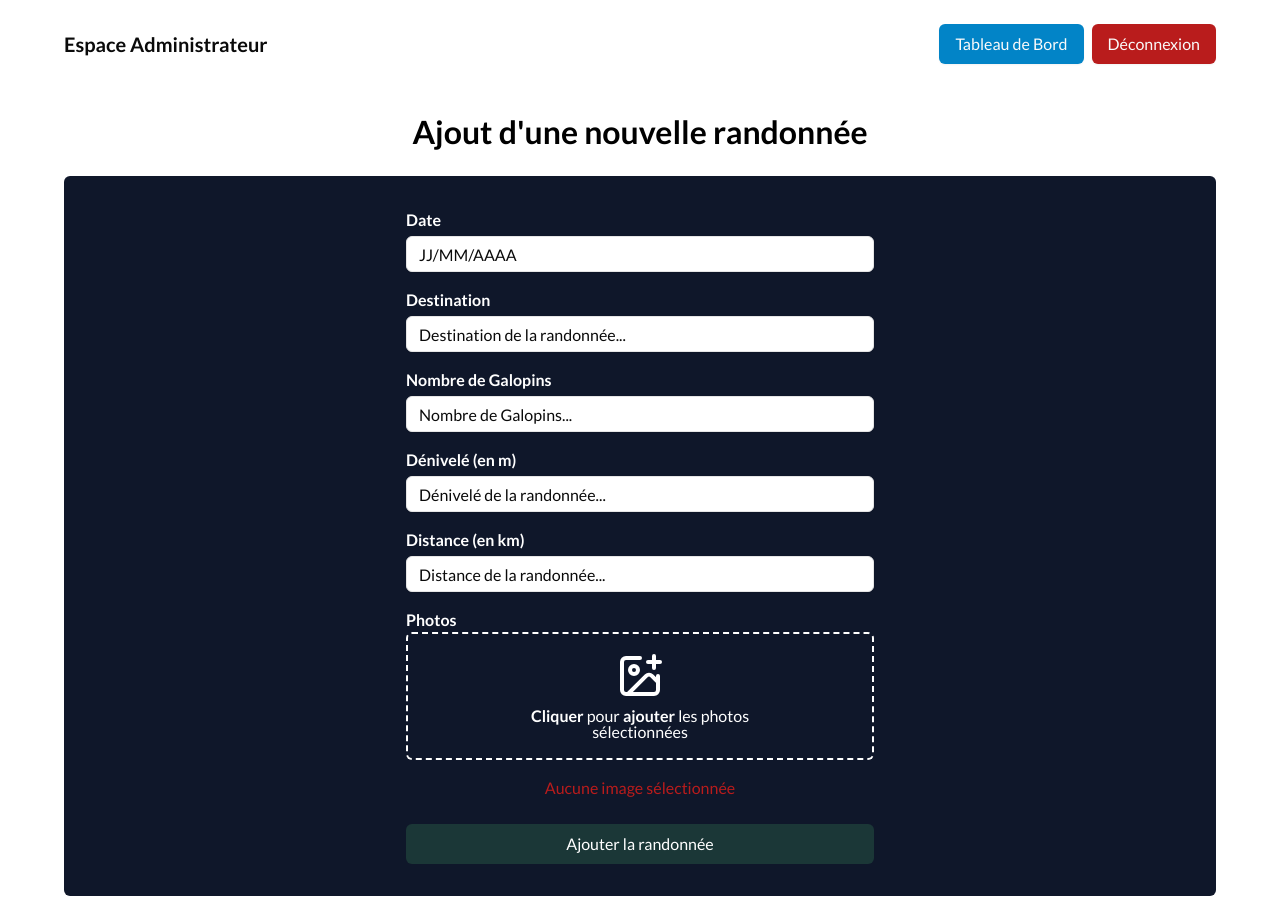
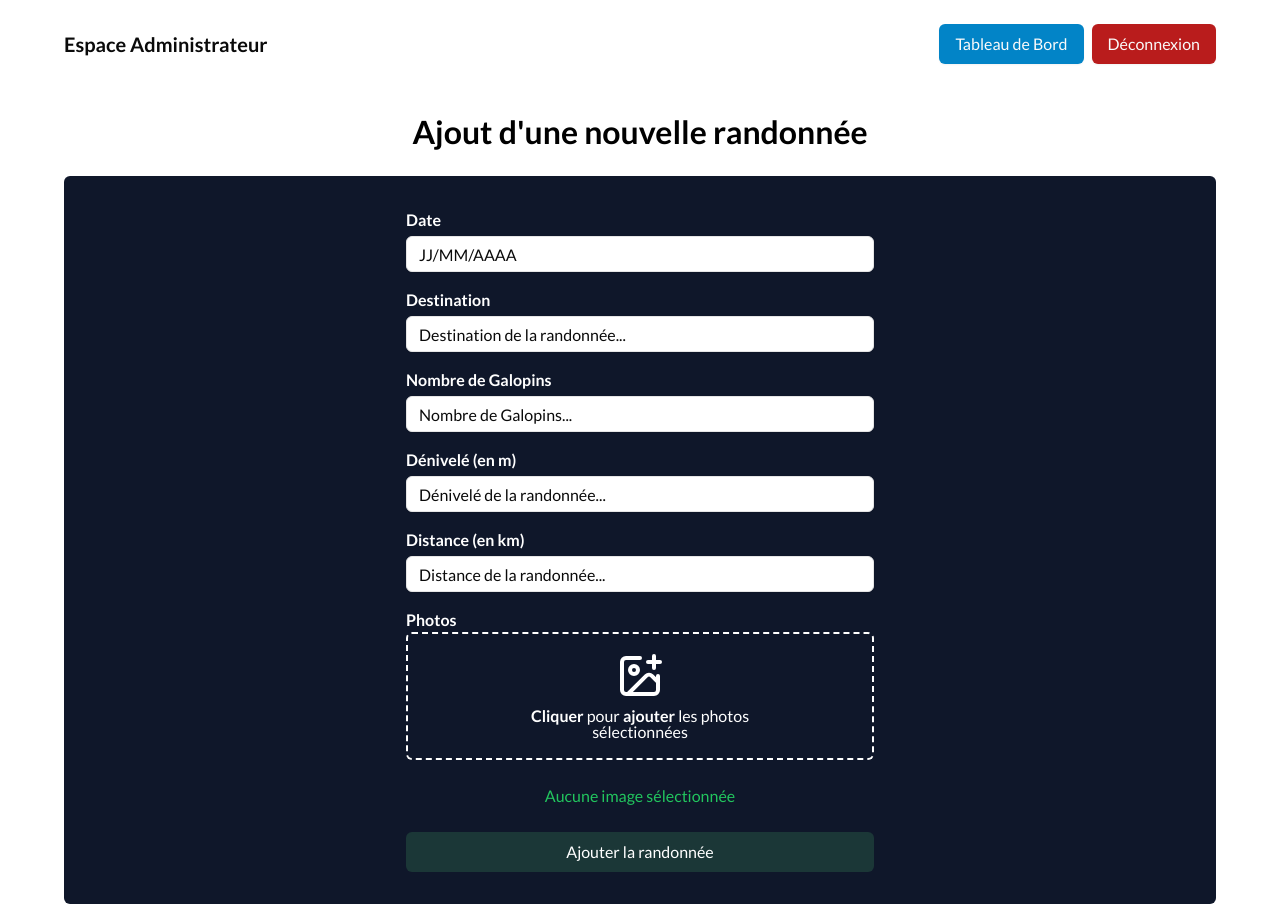
Before and after one commit to SebastienLaurentt/Galopins-Next-V2, a Next.js app: page /account/addrando in a window 1280 px wide. Built offline with nearby package versions, Linux system fonts and the light colour scheme.

Commit message:
optimise feedback and loader display

```diff
--- a/app/(auth)/account/addrando/page.tsx
+++ b/app/(auth)/account/addrando/page.tsx
@@ -196,25 +196,20 @@ const AccountRandoAdd: React.FC = () => {
                   </>
                 }
               />
-              {/* Conditionally render the Loader based on the loading state */}
-              {loadingImages && (
-                <span className="flex justify-center">
+            </div>
+            <div className="mt-2 text-center">
+              {loadingImages || isPendingImages ? (
+                <div className="flex justify-center">
                   <Loader />
+                </div>
+              ) : (
+                <span className="text-green-500">
+                  {images.length === 0
+                    ? "Aucune image sélectionnée"
+                    : `${images.length} images sélectionnées`}
                 </span>
               )}
             </div>
-            <div className="text-center">
-              {images.length === 0 ? (
-                <span className="text-destructive">
-                  Aucune image sélectionnée
-                </span>
-              ) : (
-                <span className="text-green-500">
-                  {images.length} images sélectionnées
-                </span>
-              )}
-            </div>
-            {/* Conditionally render the Loader based on the loading state */}
             <Button
               type="submit"
               className="mt-2 w-full md:w-auto"
--- a/app/(auth)/account/updaterando/[id]/RandoFormUpdate.tsx
+++ b/app/(auth)/account/updaterando/[id]/RandoFormUpdate.tsx
@@ -76,13 +76,12 @@ const updateRando = async ({
 const RandoFormUpdate: React.FC<RandoFormUpdateProps> = ({ randoData, id }) => {
   const [date, setDate] = useState<string>(randoData.date);
   const [destination, setDestination] = useState<string>(randoData.destination);
-  const [memberNumber, setMemberNumber] = useState<string>(
-    randoData.memberNumber
-  );
+  const [memberNumber, setMemberNumber] = useState<string>(randoData.memberNumber);
   const [elevation, setElevation] = useState<string>(randoData.elevation);
   const [distance, setDistance] = useState<string>(randoData.distance);
-  const [images, setImages] = useState<File[]>([]);
+  const [newImages, setNewImages] = useState<File[]>([]); // Only File[] for new images
   const [loadingImages, setLoadingImages] = useState(false);
+  const [imageCountFeedback, setImageCountFeedback] = useState<string>(`${randoData.images.length} image(s) actuelle(s)`);
 
   const router = useRouter();
   const queryClient = useQueryClient();
@@ -114,7 +113,7 @@ const RandoFormUpdate: React.FC<RandoFormUpdateProps> = ({ randoData, id }) => {
           memberNumber,
           elevation,
           distance,
-          images: data.imageUrls,
+          images: data.imageUrls, // Replace old images with new ones
         });
       },
       onError: (error: any) => {
@@ -128,10 +127,12 @@ const RandoFormUpdate: React.FC<RandoFormUpdateProps> = ({ randoData, id }) => {
 
   const handleSubmit = (e: React.FormEvent<HTMLFormElement>) => {
     e.preventDefault();
-    if (images.length > 0) {
+
+    if (newImages.length > 0) {
       setLoadingImages(true);
-      uploadImagesMutation(images);
+      uploadImagesMutation(newImages);
     } else {
+      // No new images, keep the existing ones
       updateRandoMutation({
         date,
         destination,
@@ -144,7 +145,9 @@ const RandoFormUpdate: React.FC<RandoFormUpdateProps> = ({ randoData, id }) => {
   };
 
   const handleImageChange = (e: React.ChangeEvent<HTMLInputElement>) => {
-    setImages(Array.from(e.target.files || []));
+    const selectedFiles = Array.from(e.target.files || []);
+    setNewImages(selectedFiles); // Replace old images with new ones
+    setImageCountFeedback(`${selectedFiles.length} image(s) sélectionnée(s)`);
   };
 
   return (
@@ -203,24 +206,21 @@ const RandoFormUpdate: React.FC<RandoFormUpdateProps> = ({ randoData, id }) => {
                   <>
                     <span className="font-bold">Cliquer</span> pour{" "}
                     <span className="font-bold">modifier</span> les photos
-                    séléctionnées
+                    sélectionnées
                   </>
                 }
               />
-              {loadingImages && (
+            </div>
+            <div className="text-center">
+              {loadingImages || isPendingImages ? (
                 <span className="flex justify-center">
                   <Loader />
                 </span>
-              )}
-            </div>
-            <div className="text-center">
-              {images.length === 0 ? (
-                <span className="text-destructive">
-                  Aucune image sélectionnée
-                </span>
               ) : (
                 <span className="text-green-500">
-                  {images.length} images sélectionnées
+                  {newImages.length === 0
+                    ? imageCountFeedback
+                    : `${newImages.length} ${newImages.length === 1 ? "image sélectionnée" : "images sélectionnées"}`}
                 </span>
               )}
             </div>
```
